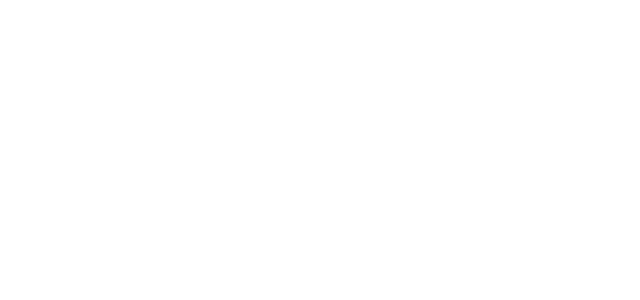
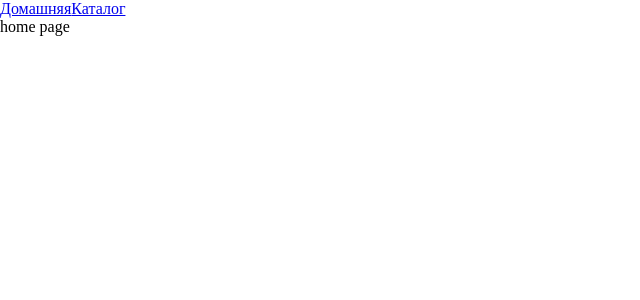
Before and after one commit to Danil-27/vue-education, a Vue app: page / in a window 1280 px wide. Shown: the top 300 px of the page, without its empty margins (0-640 px from the left). Built offline with nearby package versions, Linux system fonts and the light colour scheme.

Commit message:
feat: solve 01 router

```diff
--- a/src/App.vue
+++ b/src/App.vue
@@ -1,7 +1,12 @@
 <template>
-  <div></div>
+  <div>
+    <Header />
+    <RouterView />
+  </div>
 </template>
 
-<script></script>
+<script setup lang="ts">
+import Header from './components/HeaderBar.vue'
+</script>
 
 <style scoped></style>
--- /dev/null
+++ b/src/components/HeaderBar.vue
@@ -0,0 +1,10 @@
+<template>
+  <nav>
+    <RouterLink to="/">Домашняя</RouterLink>
+    <RouterLink to="/catalog">Каталог</RouterLink>
+  </nav>
+</template>
+
+<script setup lang="ts"></script>
+
+<style scoped></style>
--- /dev/null
+++ b/src/components/catalogPage.vue
@@ -0,0 +1,7 @@
+<template>
+  <div>catalog page</div>
+</template>
+
+<script setup lang="ts"></script>
+
+<style scoped></style>
--- /dev/null
+++ b/src/components/homePage.vue
@@ -0,0 +1,7 @@
+<template>
+  <div>home page</div>
+</template>
+
+<script setup lang="ts"></script>
+
+<style scoped></style>
--- a/src/main.ts
+++ b/src/main.ts
@@ -1,5 +1,6 @@
 import { createApp } from 'vue'
 import App from './App.vue'
+import router from './components/router'
 import 'normalize.css'
 
-createApp(App).mount('#app')
+createApp(App).use(router).mount('#app')
```
Also changed, not shown: src/components/router.ts (added, +16 -0 lines).
